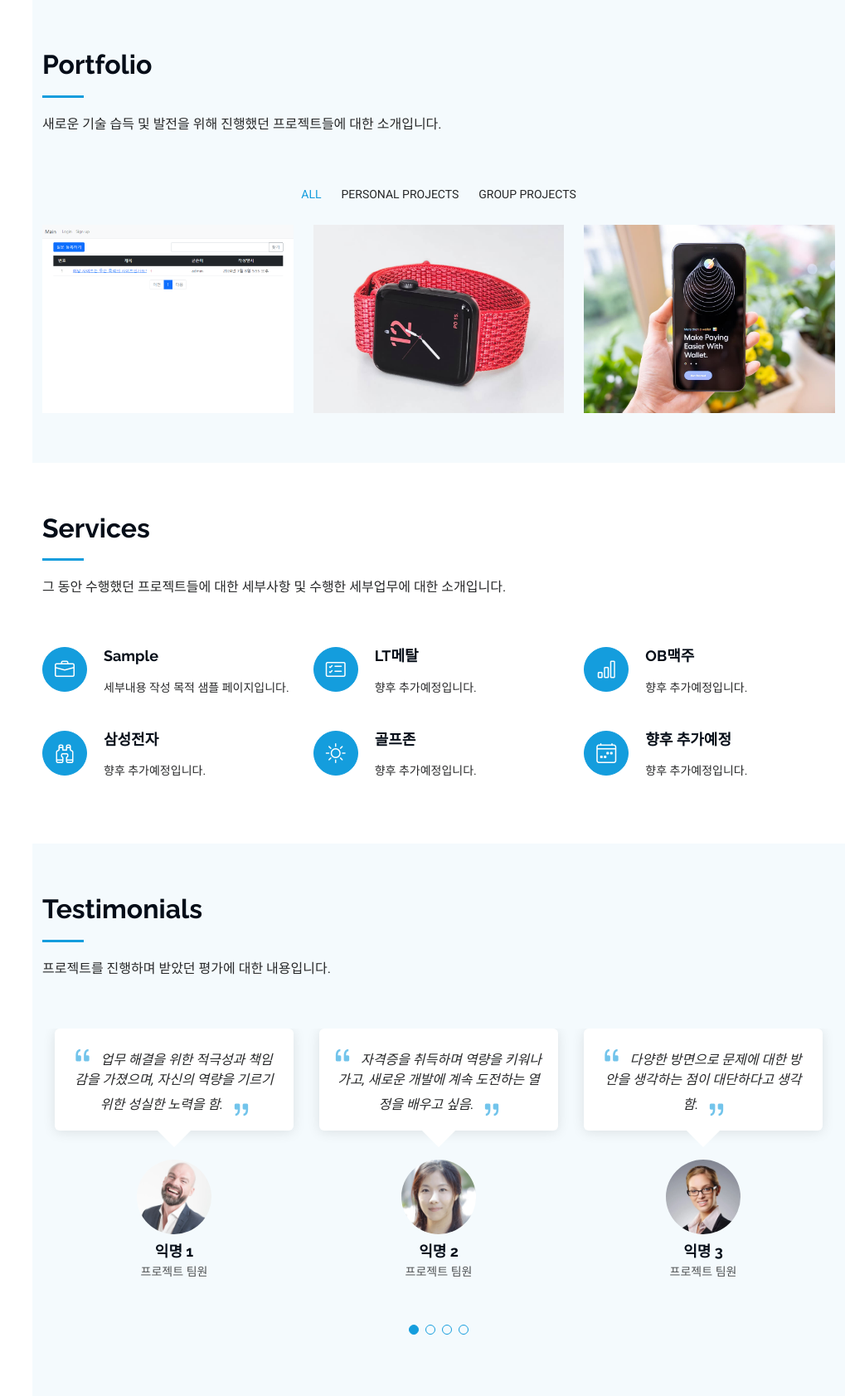
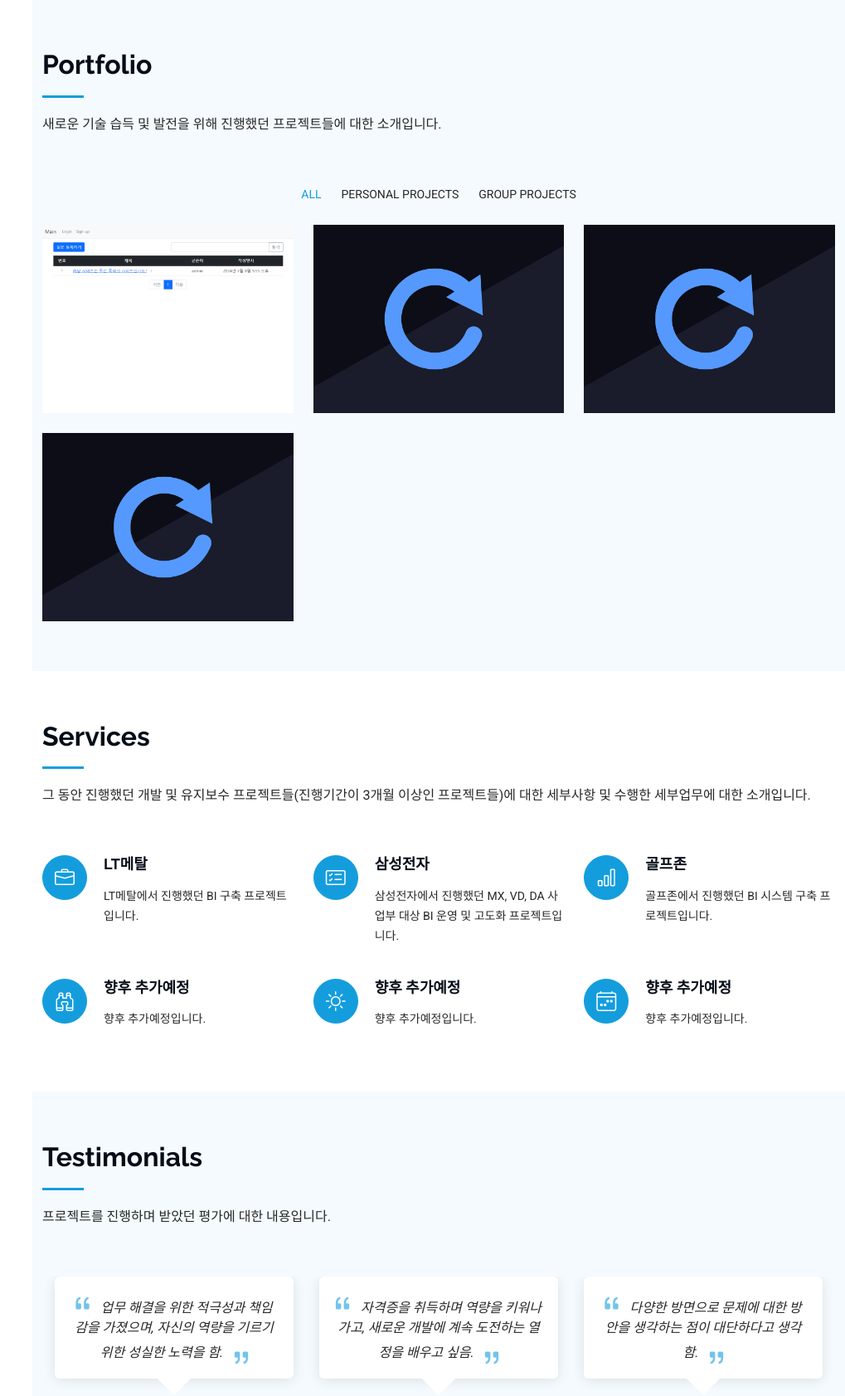
Before and after one commit to Jeong-Beom/Portfolio, a Django app: page / in a window 1280 px wide. Shown: the part 4175-5858 px from the top of the page at 83% size, without its empty margins (261-1280 px from the left). Run offline with Django 5.2, Linux system fonts and the light colour scheme; some libraries are stand-ins or nearby versions.

Commit message:
Create service detail pages

```diff
--- a/main/urls.py
+++ b/main/urls.py
@@ -12,5 +12,7 @@ urlpatterns = [
     path('portfolio_details/pp1', portfolio_details_views.portfolio_details_pp1, name='portfolio_details_pp1'),
 
     # service_details_views_py
-    path('service_details/sample', service_details_views.service_details_sample, name='service_details_sample'),
+    path('service_details/ltmetal', service_details_views.service_details_ltmetal, name='service_details_ltmetal'),
+    path('service_details/samsungelectronics', service_details_views.service_details_samsungelectronics, name='service_details_samsungelectronics'),
+    path('service_details/golfzon', service_details_views.service_details_golfzon, name='service_details_golfzon'),
 ]
--- a/templates/header.html
+++ b/templates/header.html
@@ -36,9 +36,11 @@
             </li>
 
             <li><a>Services</a></li>
-            <li class="dropdown"><a><span>Services</span> <i class="bi bi-chevron-down toggle-dropdown"></i></a>
+            <li class="dropdown"><a><span>Details</span> <i class="bi bi-chevron-down toggle-dropdown"></i></a>
               <ul>
-                <li><a href="{% url 'main:service_details_sample' %}">Sample</a></li>
+                <li><a href="{% url 'main:service_details_ltmetal' %}">LT메탈</a></li>
+                <li><a href="{% url 'main:service_details_samsungelectronics' %}">삼성전자</a></li>
+                <li><a href="{% url 'main:service_details_golfzon' %}">골프존</a></li>
               </ul>
             </li>
 
--- a/templates/main/index.html
+++ b/templates/main/index.html
@@ -357,13 +357,25 @@
               </div>
             </div><!-- End Portfolio Item -->
 
+            <div class="col-lg-4 col-md-6 portfolio-item isotope-item filter-pp">
+              <div class="portfolio-content h-100">
+                <img src="{% static 'img/img_source/Loading.png' %}" class="img-fluid" alt="">
+                <div class="portfolio-info">
+                  <h4>Personal Project 2</h4>
+                  <p>Django로 만든 나만의 Portfolio 사이트입니다.</p>
+                  <a href="{% static 'img/img_source/Loading.png' %}" title="Django로 만든 나만의 Portfolio 사이트입니다." data-gallery="portfolio-gallery-app" class="glightbox preview-link"><i class="bi bi-zoom-in"></i></a>
+                  <a title="More Details" class="details-link"><i class="bi bi-link-45deg"></i></a>
+                </div>
+              </div>
+            </div><!-- End Portfolio Item -->
+
             <div class="col-lg-4 col-md-6 portfolio-item isotope-item filter-gp">
               <div class="portfolio-content h-100">
-                <img src="{% static 'img/portfolio/product-1.jpg' %}" class="img-fluid" alt="">
+                <img src="{% static 'img/img_source/Loading.png' %}" class="img-fluid" alt="">
                 <div class="portfolio-info">
                   <h4>Group Project 1</h4>
                   <p>준비중입니다.</p>
-                  <a href="{% static 'img/portfolio/product-1.jpg' %}" title="준비중입니다." data-gallery="portfolio-gallery-product" class="glightbox preview-link"><i class="bi bi-zoom-in"></i></a>
+                  <a href="{% static 'img/img_source/Loading.png' %}" title="준비중입니다." data-gallery="portfolio-gallery-product" class="glightbox preview-link"><i class="bi bi-zoom-in"></i></a>
                   <a title="More Details" class="details-link"><i class="bi bi-link-45deg"></i></a>
                 </div>
               </div>
@@ -371,11 +383,11 @@
 
             <div class="col-lg-4 col-md-6 portfolio-item isotope-item filter-pp">
               <div class="portfolio-content h-100">
-                <img src="{% static 'img/portfolio/app-2.jpg' %}" class="img-fluid" alt="">
+                <img src="{% static 'img/img_source/Loading.png' %}" class="img-fluid" alt="">
                 <div class="portfolio-info">
-                  <h4>Personal Project 2</h4>
+                  <h4>Personal Project 3</h4>
                   <p>준비중입니다.</p>
-                  <a href="{% static 'img/portfolio/app-2.jpg' %}" title="준비중입니다." data-gallery="portfolio-gallery-app" class="glightbox preview-link"><i class="bi bi-zoom-in"></i></a>
+                  <a href="{% static 'img/img_source/Loading.png' %}" title="준비중입니다." data-gallery="portfolio-gallery-app" class="glightbox preview-link"><i class="bi bi-zoom-in"></i></a>
                   <a title="More Details" class="details-link"><i class="bi bi-link-45deg"></i></a>
                 </div>
               </div>
@@ -395,7 +407,7 @@
       <!-- Section Title -->
       <div class="container section-title" data-aos="fade-up">
         <h2>Services</h2>
-        <p>그 동안 수행했던 프로젝트들에 대한 세부사항 및 수행한 세부업무에 대한 소개입니다.</p>
+        <p>그 동안 진행했던 개발 및 유지보수 프로젝트들(진행기간이 3개월 이상인 프로젝트들)에 대한 세부사항 및 수행한 세부업무에 대한 소개입니다.</p>
       </div><!-- End Section Title -->
 
       <div class="container">
@@ -405,8 +417,8 @@
           <div class="col-lg-4 col-md-6 service-item d-flex" data-aos="fade-up" data-aos-delay="100">
             <div class="icon flex-shrink-0"><i class="bi bi-briefcase"></i></div>
             <div>
-              <h4 class="title"><a href="{% url 'main:service_details_sample' %}" class="stretched-link">Sample</a></h4>
-              <p class="description">세부내용 작성 목적 샘플 페이지입니다.</p>
+              <h4 class="title"><a href="{% url 'main:service_details_ltmetal' %}" class="stretched-link">LT메탈</a></h4>
+              <p class="description">LT메탈에서 진행했던 BI 구축 프로젝트입니다.</p>
             </div>
           </div>
           <!-- End Service Item -->
@@ -414,23 +426,23 @@
           <div class="col-lg-4 col-md-6 service-item d-flex" data-aos="fade-up" data-aos-delay="200">
             <div class="icon flex-shrink-0"><i class="bi bi-card-checklist"></i></div>
             <div>
-              <h4 class="title"><a class="stretched-link"></a>LT메탈</h4>
-              <p class="description">향후 추가예정입니다.</p>
+              <h4 class="title"><a href="{% url 'main:service_details_samsungelectronics' %}" class="stretched-link"></a>삼성전자</h4>
+              <p class="description">삼성전자에서 진행했던 MX, VD, DA 사업부 대상 BI 운영 및 고도화 프로젝트입니다.</p>
             </div>
           </div><!-- End Service Item -->
 
           <div class="col-lg-4 col-md-6 service-item d-flex" data-aos="fade-up" data-aos-delay="300">
             <div class="icon flex-shrink-0"><i class="bi bi-bar-chart"></i></div>
             <div>
-              <h4 class="title"><a class="stretched-link">OB맥주</a></h4>
-              <p class="description">향후 추가예정입니다.</p>
+              <h4 class="title"><a href="{% url 'main:service_details_golfzon' %}" class="stretched-link"></a>골프존</h4>
+              <p class="description">골프존에서 진행했던 BI 시스템 구축 프로젝트입니다.</p>
             </div>
           </div><!-- End Service Item -->
 
           <div class="col-lg-4 col-md-6 service-item d-flex" data-aos="fade-up" data-aos-delay="400">
             <div class="icon flex-shrink-0"><i class="bi bi-binoculars"></i></div>
             <div>
-              <h4 class="title"><a class="stretched-link">삼성전자</a></h4>
+              <h4 class="title"><a class="stretched-link">향후 추가예정</a></h4>
               <p class="description">향후 추가예정입니다.</p>
             </div>
           </div><!-- End Service Item -->
@@ -438,7 +450,7 @@
           <div class="col-lg-4 col-md-6 service-item d-flex" data-aos="fade-up" data-aos-delay="500">
             <div class="icon flex-shrink-0"><i class="bi bi-brightness-high"></i></div>
             <div>
-              <h4 class="title"><a class="stretched-link">골프존</a></h4>
+              <h4 class="title"><a class="stretched-link">향후 추가예정</a></h4>
               <p class="description">향후 추가예정입니다.</p>
             </div>
           </div><!-- End Service Item -->
```
Also changed, not shown: main/views/service_details_views.py (+8 -2 lines), templates/main/portfolio-details-pp1.html (+5 -2 lines), templates/main/portfolio-details.html (deleted, +0 -94 lines), templates/main/service-details-golfzon.html (added, +70 -0 lines), templates/main/service-details-ltmetal.html (added, +66 -0 lines), templates/main/service-details-sample.html (deleted, +0 -68 lines), templates/main/service-details-samsungelectronics.html (added, +71 -0 lines), templates/main/service-details.html (deleted, +0 -71 lines), static/img/img_source/Golfzon.png (added), static/img/img_source/LT_Metal.png (added), static/img/img_source/Loading.png (added), static/img/img_source/Portfolio_project_01.png (added), static/img/img_source/Portfolio_project_02.png (added), static/img/img_source/Portfolio_project_03.png (added), 2 more files.
